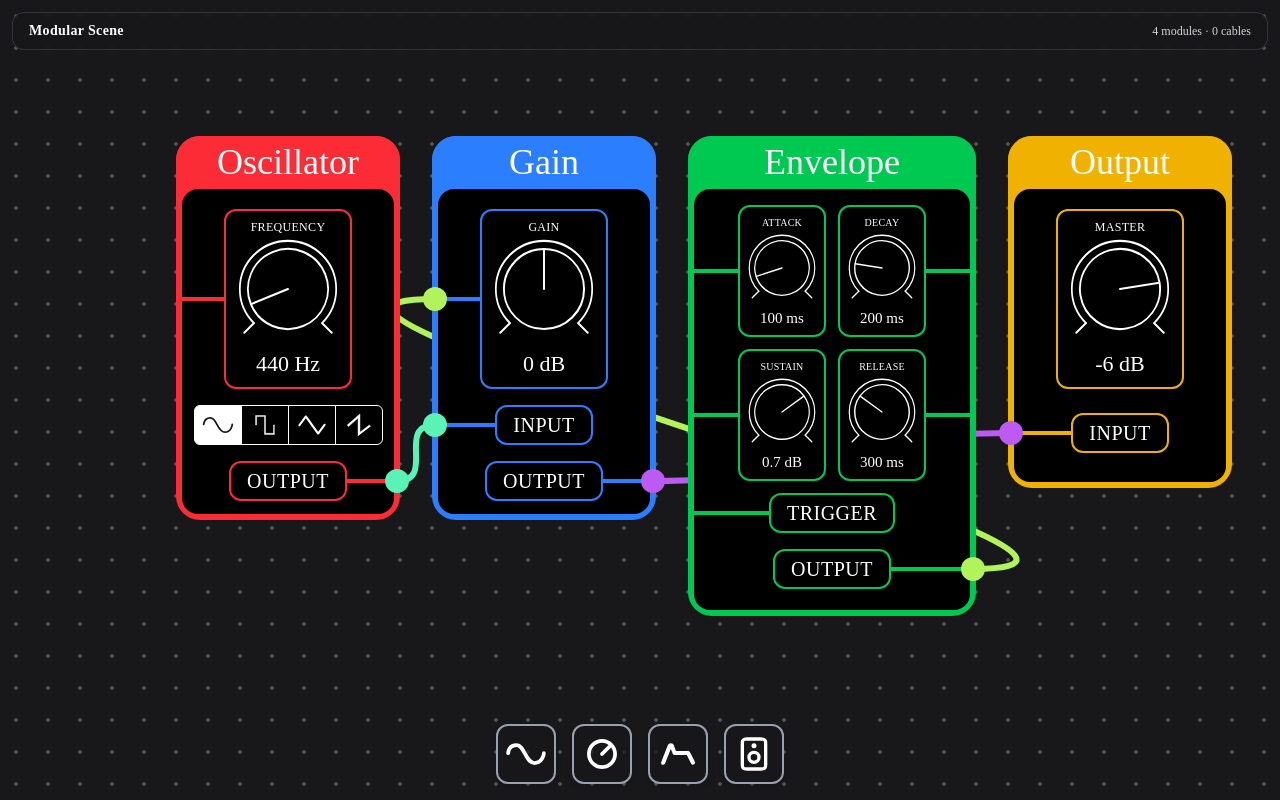
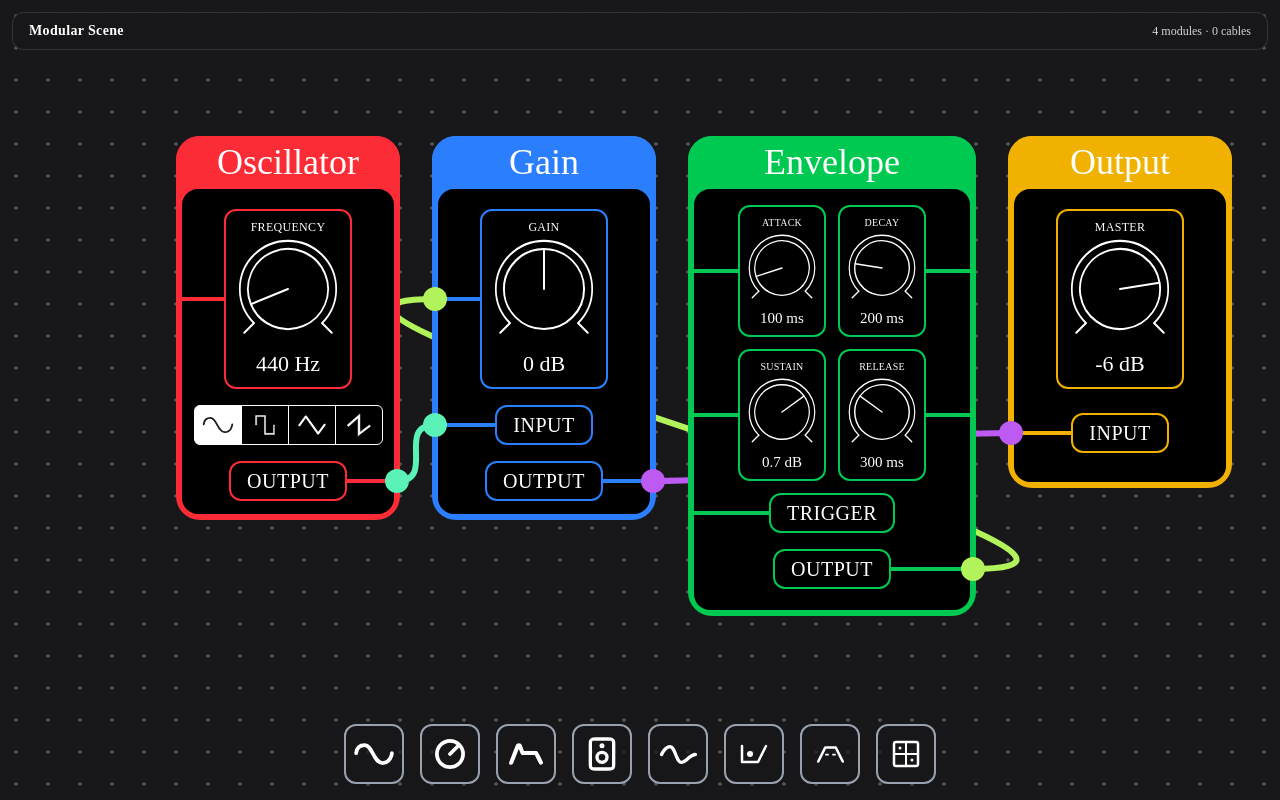
Before and after one commit to gnxrlyqf/synthesizer, a React (Vite) app in the folder canvas/: page / in a window 1280 px wide. Built offline with nearby package versions, Linux system fonts and the light colour scheme; a web font is replaced by a local one.

Commit message:
fixed the new modules and integrating the new modules

```diff
--- a/canvas/src/Modules/Distortion.tsx
+++ b/canvas/src/Modules/Distortion.tsx
@@ -1,10 +1,17 @@
 import { useEffect, useRef, useState } from "react";
 import Knob from "../Inputs/Knob";
 
-function Distortion(props: {id: string, x: number, y: number, cameraX: number, cameraY: number}) {
+function Distortion(props: {
+  id: string,
+  x: number,
+  y: number,
+  a: number,
+  t: string,
+  cameraX: number,
+  cameraY: number}) {
   const [position, setPosition] = useState({ x: props.x, y: props.y });
-  const [amount, setAmount] = useState(50);
-  const [type, setType] = useState('saturation');
+  const [amount, setAmount] = useState(props.a);
+  const [type, setType] = useState(props.t ?? "saturation"  );
 
   const modes = ['saturation', 'hard', 'overdrive', 'phase'];
 
--- a/canvas/src/Modules/Modules.tsx
+++ b/canvas/src/Modules/Modules.tsx
@@ -2,5 +2,9 @@ import Oscillator from "../Modules/Oscillator";
 import Gain from "../Modules/Gain";
 import Envelope from "../Modules/Envelope";
 import Output from "../Modules/Output";
+import Distortion from "../Modules/Distortion";
+import Modulator from "../Modules/Modulator";
+import LFO from "../Modules/LFO";
+import VCF from "../Modules/VCF";
 
-export { Oscillator, Gain, Envelope, Output };
+export { Oscillator, Gain, Envelope, Output, Distortion, LFO, VCF, Modulator};
--- a/canvas/src/Modules/VCF.tsx
+++ b/canvas/src/Modules/VCF.tsx
@@ -1,5 +1,12 @@
-function VCF(props: {id: string, x: number, y: number, cameraX: number, cameraY: number}) {
-  const [frequency, setFrequency] = useState(1000);
+import { useEffect, useRef, useState } from "react";
+import Knob from "../Inputs/Knob";
+
+function VCF(props: {
+  id: string, x: number, y: number,
+  f: number, r: number, t: string,
+  cameraX: number, cameraY: number
+}) {
+  const [frequency, setFrequency] = useState(props.f);
   const [resonance, setResonance] = useState(1);
   const [filterType, setFilterType] = useState('lowpass');
 
@@ -31,3 +38,5 @@ function VCF(props: {id: string, x: number, y: number, cameraX: number, cameraY:
     </div>
   );
 }
+
+export default VCF;
--- a/canvas/src/Scene/DockItems.tsx
+++ b/canvas/src/Scene/DockItems.tsx
@@ -1,5 +1,5 @@
 import { v4 as uuidv4 } from "uuid";
-import { Oscillator, Gain, Envelope, Output } from '../Modules/Modules'
+import { Oscillator, Gain, Envelope, Output, Distortion, LFO, VCF, Modulator } from '../Modules/Modules'
 import type { DockItemData } from '../Dock'
 import type { Module } from './Modules'
 
@@ -57,13 +57,81 @@ function OutputIcon(props: {size: number}) {
   )
 }
 
-type ModuleType = "oscillator" | "gain" | "envelope" | "output";
+function LfoIcon(props: { size: number }) {
+  return (
+    <svg width={props.size} height={props.size} viewBox="0 0 400 400" fill="none" xmlns="http://www.w3.org/2000/svg">
+      <path
+        d="M50 200C50 200 80 130 125 130C170 130 180 270 225 270C270 270 300 200 350 200"
+        stroke="white"
+        strokeWidth="30"
+        strokeLinecap="round"
+        strokeLinejoin="round"
+      />
+    </svg>
+  );
+}
+
+function VcfIcon(props: { size: number }) {
+  return (
+    <svg width={props.size} height={props.size} viewBox="0 0 400 400" fill="none" xmlns="http://www.w3.org/2000/svg">
+      <path
+        d="M80 120V280H240L320 120"
+        stroke="white"
+        strokeWidth="25"
+        strokeLinecap="round"
+        strokeLinejoin="round"
+      />
+      <circle cx="160" cy="200" r="30" fill="white" />
+    </svg>
+  );
+}
+
+function DistIcon(props: { size: number }) {
+  return (
+    <svg width={props.size} height={props.size} viewBox="0 0 400 400" fill="none" xmlns="http://www.w3.org/2000/svg">
+      <path
+        d="M60 280L140 120H260L340 280"
+        stroke="white"
+        strokeWidth="30"
+        strokeLinecap="round"
+        strokeLinejoin="round"
+      />
+      <path d="M140 200H260" stroke="white" strokeWidth="20" strokeDasharray="40 40" />
+    </svg>
+  );
+}
+
+function ModIcon(props: { size: number }) {
+  return (
+    <svg width={props.size} height={props.size} viewBox="0 0 400 400" fill="none" xmlns="http://www.w3.org/2000/svg">
+      <rect x="80" y="80" width="240" height="240" rx="20" stroke="white" strokeWidth="25" />
+      <path d="M80 200H320M200 80V320" stroke="white" strokeWidth="20" />
+      <circle cx="140" cy="140" r="15" fill="white" />
+      <circle cx="260" cy="260" r="15" fill="white" />
+    </svg>
+  );
+}
+
+// type ModuleType = "oscillator" | "gain" | "envelope" | "output";
+type ModuleType =
+  | "oscillator"
+  | "gain"
+  | "envelope"
+  | "output"
+  | "lfo"
+  | "vcf"
+  | "distortion"
+  | "modulator";
 
 const objects: Record<ModuleType, { component: unknown; w: number; h: number }> = {
   "oscillator": { component: Oscillator, w: 224, h: 384 },
   "gain": { component: Gain, w: 224, h: 384 },
   "envelope": { component: Envelope, w: 288, h: 480 },
-  "output": { component: Output, w: 224, h: 352 }
+  "output": { component: Output, w: 224, h: 352 },
+  "lfo": { component: LFO, w: 224, h: 420 },
+  "vcf": { component: VCF, w: 224, h: 440 },
+  "distortion": { component: Distortion, w: 240, h: 460 },
+  "modulator": { component: Modulator, w: 224, h: 440 }
 };
 
 function GhostModule(props: { type: ModuleType; x: number; y: number; className?: string }) {
@@ -89,6 +157,14 @@ function instantiateModule(type: ModuleType, x: number, y: number): Module {
       return { id, type: "envelope", x, y, params: { a: 100, d: 200, s: 0.7, r: 300 } };
     case "output":
       return { id, type: "output", x, y, params: { m: -6 } };
+    case "lfo":
+      return { id, type: "lfo", x, y, params: { f: 1, w: "sine", s: false } };
+    case "vcf":
+      return { id, type: "vcf", x, y, params: { f: 1000, r: 1, t: "lowpass" } };
+    case "distortion":
+      return { id, type: "distortion", x, y, params: { a: 50, t: "saturation" } };
+    case "modulator":
+      return { id, type: "modulator", x, y, params: { m: "AM", d: 50 } };
     default:
       return { id, type: "gain", x, y, params: { g: 0 } };
   }
@@ -116,6 +192,26 @@ function createDockItems(onInstantiate: (type: ModuleType) => void): DockItemDat
       label: 'Output',
       onClick: () => onInstantiate("output")
     },
+    {
+      icon: <LfoIcon size={45} />, // You'll need to import or define these
+      label: 'LFO',
+      onClick: () => onInstantiate("lfo")
+    },
+    {
+      icon: <VcfIcon size={40} />,
+      label: 'Filter',
+      onClick: () => onInstantiate("vcf")
+    },
+    {
+      icon: <DistIcon size={35} />,
+      label: 'Distortion',
+      onClick: () => onInstantiate("distortion")
+    },
+    {
+      icon: <ModIcon size={40} />,
+      label: 'Modulator',
+      onClick: () => onInstantiate("modulator")
+    },
   ];
 }
 
--- a/canvas/src/Scene/Modules.tsx
+++ b/canvas/src/Scene/Modules.tsx
@@ -1,6 +1,6 @@
 type BaseModule = {
   id: string;
-  type: 'oscillator' | 'gain' | 'envelope' | 'output';
+  type: 'oscillator' | 'gain' | 'envelope' | 'output' | 'lfo' | 'vcf' | 'distortion' | 'modulator';
   x: number;
   y: number;
 }
@@ -37,6 +37,28 @@ type OutModule = BaseModule & {
 	};
 }
 
-type Module = OscModule | EnvModule | GainModule | OutModule;
+type LfoModule = BaseModule & {
+    type: "lfo";
+    params: { f: number; w: "sine" | "square" | "triangle" | "saw"; s: boolean };
+}
 
-export type {BaseModule, OscModule, EnvModule, GainModule, OutModule, Module};
+type VcfModule = BaseModule & {
+    type: "vcf";
+    params: { f: number; r: number; t: string };
+}
+
+type DistortModule = BaseModule & {
+    type: "distortion";
+    params: { a: number; t: string };
+}
+
+type ModulateModule = BaseModule & {
+    type: "modulator";
+    params: { m: "AM" | "FM" | "PM" | "RING"; d: number };
+}
+
+type Module = OscModule | EnvModule | GainModule | OutModule | LfoModule | VcfModule | DistortModule | ModulateModule;
+
+export type {BaseModule, OscModule, EnvModule, GainModule, OutModule, Module,
+			LfoModule, VcfModule, DistortModule, ModulateModule
+};
--- a/canvas/src/Scene/Scene.tsx
+++ b/canvas/src/Scene/Scene.tsx
@@ -7,7 +7,7 @@ import { snapToGrid } from "../Utils/snapToGrid";
 import { getAllPortViewportCoordinates, type ModulePorts } from "../Utils/portViewportCoordinates";
 import { drawCable, drawCableEndpointDots } from "../Patch/Cable";
 
-import { Oscillator, Gain, Envelope, Output } from '../Modules/Modules'
+import { Oscillator, Gain, Envelope, Output, LFO, VCF, Distortion, Modulator } from '../Modules/Modules'
 import { createDockItems, GhostModule, instantiateModule, moduleObjects, type ModuleType } from './DockItems'
 
 type PortKey = "input" | "output" | "gain" | "trigger";
@@ -39,6 +39,21 @@ const PORT_OFFSETS: Record<ModuleType, SceneModulePorts> = {
   },
   output: {
     input: { x: 4, y: moduleObjects.output.h - 68 },
+  },
+  lfo: {
+    output: { x: moduleObjects.lfo.w - 4, y: moduleObjects.lfo.h - 56 },
+  },
+  vcf: {
+    input: { x: 4, y: moduleObjects.vcf.h - 120 },
+    output: { x: moduleObjects.vcf.w - 4, y: moduleObjects.vcf.h - 56 },
+  },
+  distortion: {
+    input: { x: 4, y: moduleObjects.distortion.h - 120 },
+    output: { x: moduleObjects.distortion.w - 4, y: moduleObjects.distortion.h - 56 },
+  },
+  modulator: {
+    input: { x: 4, y: moduleObjects.modulator.h - 120 }, // Carrier
+    output: { x: moduleObjects.modulator.w - 4, y: moduleObjects.modulator.h - 56 },
   },
 };
 
@@ -80,7 +95,51 @@ function parseScene(): Module[] {
         },
       });
     }
+    if (m.type === "lfo") {
+      const p = m.params as any;
+      return {
+        id: m.id, type: "lfo", x: m.x, y: m.y,
+        params: {
+          f: p.frequency ?? 1,
+          w: (p.wave ?? 'sine') as 'sine' | 'square' | 'triangle' | 'saw',
+          s: p.sync ?? false
+        }
+      };
+    }
 
+    if (m.type === "vcf") {
+      const p = m.params as any;
+      return {
+        id: m.id, type: "vcf", x: m.x, y: m.y,
+        params: {
+          f: p.frequency ?? 1000,
+          r: p.resonance ?? 1,
+          t: p.type ?? "lowpass"
+        }
+      };
+    }
+
+    if (m.type === "distortion") {
+      const p = m.params as any;
+      return {
+        id: m.id, type: "distortion", x: m.x, y: m.y,
+        params: {
+          a: p.amount ?? 50,
+          t: p.type ?? "saturation"
+        }
+      };
+    }
+
+    if (m.type === "modulator") {
+      const p = m.params as any;
+      return {
+        id: m.id, type: "modulator", x: m.x, y: m.y,
+        params: {
+          m: (p.mode ?? "AM") as "AM" | "FM" | "PM" | "RING",
+          d: p.depth ?? 50
+        }
+      };
+    }
     return ({ id: m.id, type: "output" as const, x: m.x, y: m.y, params: {
         m: m.params.master ?? -6,
       },
@@ -89,6 +148,7 @@ function parseScene(): Module[] {
 }
 
 function RenderModules(props: { modules: Module[]; cameraX: number; cameraY: number }) {
+  console.log("Checking VCF component:", VCF);
   return (
     <>
       {props.modules.map((m) => {
@@ -108,6 +168,22 @@ function RenderModules(props: { modules: Module[]; cameraX: number; cameraY: num
           case "output":
             return (
               <Output key={m.id} id={m.id} x={m.x} y={m.y} m={m.params.m} cameraX={props.cameraX} cameraY={props.cameraY} />
+            );
+          case "lfo":
+            return (
+              <LFO key={m.id} id={m.id} x={m.x} y={m.y} f={m.params.f} w={m.params.w} s={m.params.s}  cameraX={props.cameraX} cameraY={props.cameraY} />
+            );
+          case "vcf":
+            return (
+              <VCF key={m.id} id={m.id} x={m.x} y={m.y} f={m.params.f} r={m.params.r} t={m.params.t} cameraX={props.cameraX} cameraY={props.cameraY} />
+            );
+          case "distortion":
+            return (
+              <Distortion key={m.id} id={m.id} x={m.x} y={m.y} a={m.params.a} t={m.params.t} cameraX={props.cameraX} cameraY={props.cameraY} />
+            );
+          case "modulator":
+            return (
+              <Modulator key={m.id} id={m.id} x={m.x} y={m.y} m={m.params.m} d={m.params.d} cameraX={props.cameraX} cameraY={props.cameraY} />
             );
           default: return null;
         }
```
Also changed, not shown: canvas/src/Modules/LFO.tsx (+8 -2 lines), canvas/src/Modules/Modulator.tsx (+10 -3 lines).
